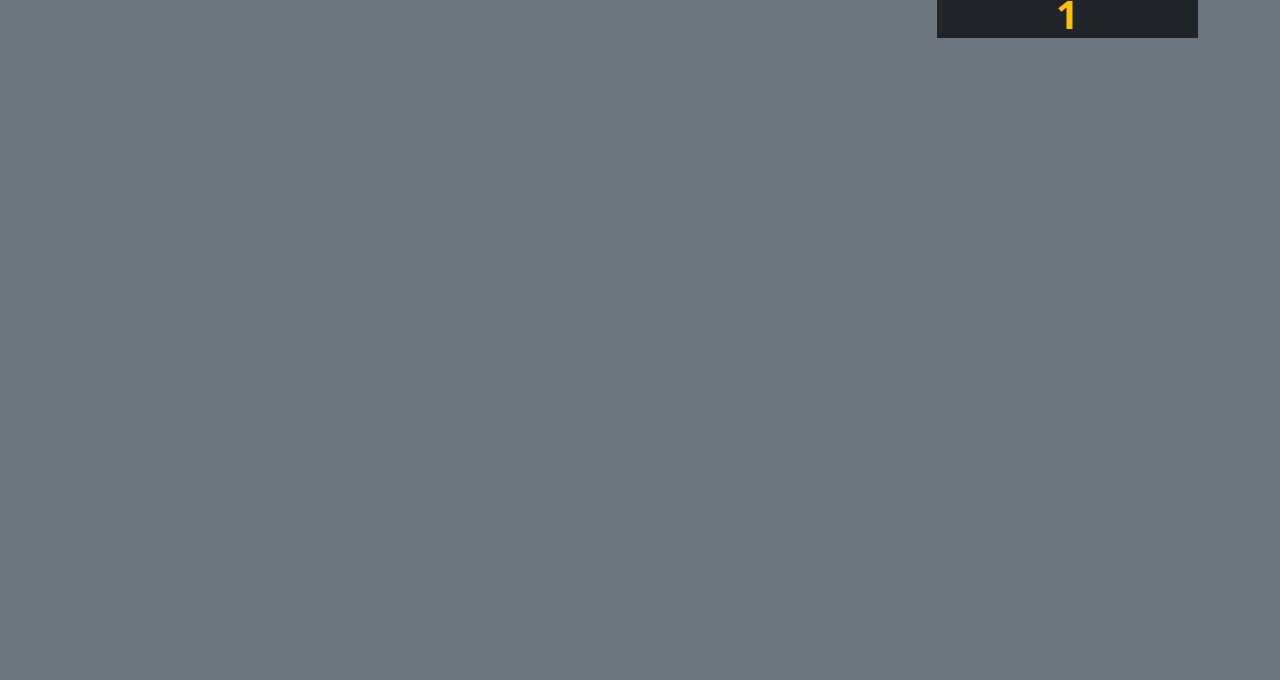
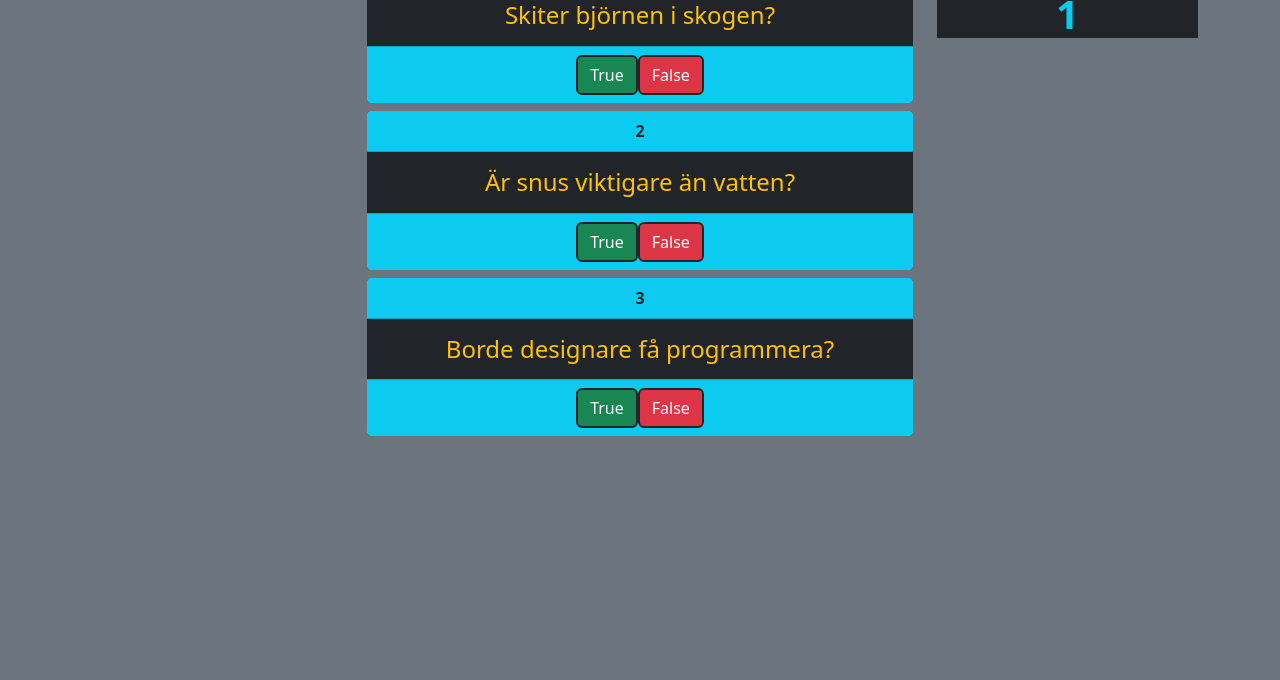
Before and after one commit to NinjaGrandpa/WebQuiz, a plain HTML site: page quiz.html in a window 1280 px wide. Shown: the part 120-800 px from the top of the page. Drawn offline with nearby package versions, Linux system fonts and the light colour scheme.

Commit message:
Skrev quiz.js

```diff
--- a/quiz.html
+++ b/quiz.html
@@ -31,7 +31,7 @@
       crossorigin="anonymous"
     ></script>
 
-    <script defer src="script.js"></script>
+    <script defer src="quiz.js"></script>
   </head>
 
   <body class="bg-secondary">
@@ -46,7 +46,9 @@
           >
         </li>
         <li class="nav-item">
-          <a class="nav-link text-bg-info text-info text-black active fw-bold" href="#"
+          <a
+            class="nav-link text-bg-info text-info text-black active fw-bold"
+            href="#"
             >Quiz</a
           >
         </li>
@@ -56,12 +58,14 @@
       <div class="container mt-4">
         <div class="row text-center">
           <div class="col-3">
-            <button type="button" class="btn btn-dark text-warning">Button</button>
+            <button type="button" class="btn btn-dark">Start!</button>
           </div>
-          <div class="col-6 text-center"></div>
+          <div class="col-6 text-center">
+            <ul id="question-list" class="list-group"></ul>
+          </div>
           <div class="col-3">
             <h2 class="text-dark">Score</h2>
-            <h1 class="fw-bold text-bg-dark text-warning">1</h1>
+            <h1 class="fw-bold text-bg-dark text-info">1</h1>
           </div>
         </div>
       </div>
--- /dev/null
+++ b/quiz.js
@@ -0,0 +1,60 @@
+class Question {
+  constructor(statement, correctAnswer) {
+    this.statement = statement;
+    this.correctAnswer = correctAnswer;
+  }
+}
+
+const questionList = document.querySelector("#question-list");
+
+const questions = [
+  new Question("Skiter björnen i skogen?", true),
+  new Question("Är snus viktigare än vatten?", true),
+  new Question("Borde designare få programmera?", false),
+];
+
+for (const question of questions) {
+  // Skapa element
+  const card = document.createElement("li");
+  const cardHeader = document.createElement("div");
+  const cardBody = document.createElement("div");
+  const cardText = document.createElement("h4");
+  const cardFooter = document.createElement("div");
+  const trueButton = document.createElement("button");
+  const falseButton = document.createElement("button");
+
+  // Styla element
+  card.classList.add("card", "border-0", "mb-2");
+  cardHeader.classList.add("card-header", "fw-bold", "bg-info");
+  cardBody.classList.add("card-body", "bg-dark", "text-warning");
+  cardText.classList.add("card-text");
+  cardFooter.classList.add("card-footer", "bg-info");
+  trueButton.classList.add(
+    "btn",
+    "border",
+    "border-2",
+    "border-dark",
+    "btn-success"
+  );
+  falseButton.classList.add(
+    "btn",
+    "border",
+    "border-2",
+    "border-dark",
+    "btn-danger"
+  );
+
+  // Innehåll i event
+  cardHeader.innerText = questions.indexOf(question) + 1;
+  cardText.innerText = question.statement;
+  trueButton.innerText = "True";
+  falseButton.innerText = "False";
+
+  // Sätta upp event på element
+
+  // Lägg till element hirearki
+  cardFooter.append(trueButton, falseButton);
+  cardBody.append(cardText);
+  card.append(cardHeader, cardBody, cardFooter);
+  questionList.append(card);
+}
```
Also changed, not shown: index.html (+5 -5 lines), index.js (added, +33 -0 lines), script.js (deleted).
